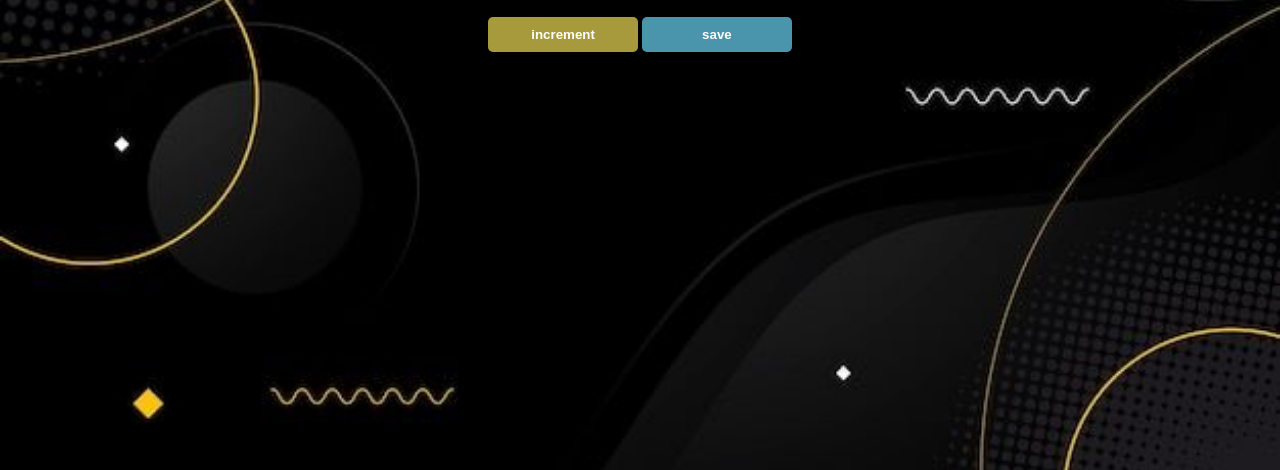
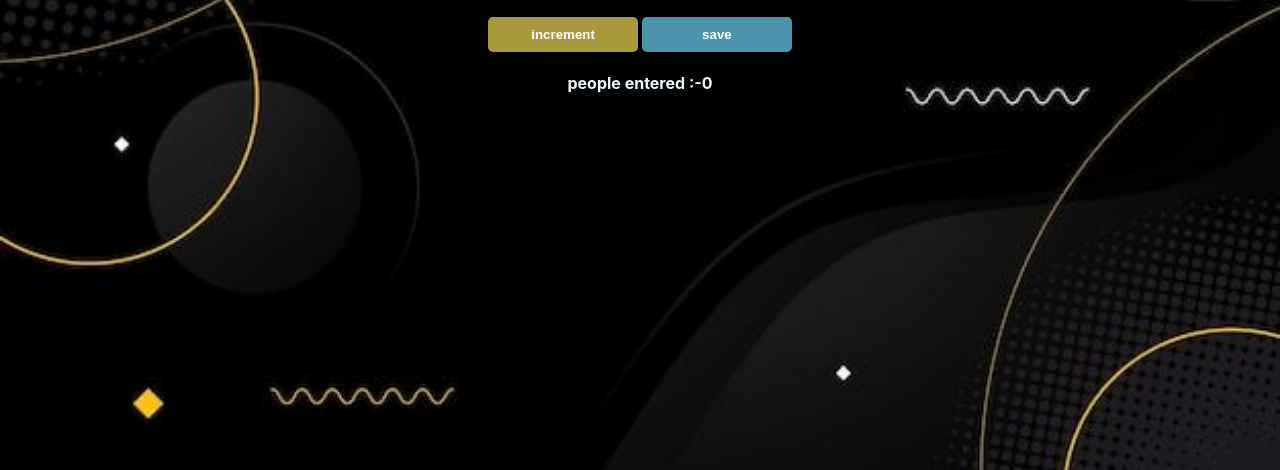
Before and after one commit to cyrinefakhfakh/passenger-counter, a plain HTML site: page learnjava/index.html in a window 1280 px wide. Both pictures are taken after a click on the button "save". Shown: the part 330-800 px from the top of the page. Drawn offline with Linux system fonts and the light colour scheme.

Commit message:
Add files via upload

```diff
--- a/learnjava/index.css
+++ b/learnjava/index.css
@@ -9,7 +9,9 @@ body {
 }
 
 
-
+p{
+    color: aliceblue;
+}
 h1 {
     margin-top: 10px;
     margin-bottom: 10px;
--- a/learnjava/index.html
+++ b/learnjava/index.html
@@ -8,6 +8,7 @@
             <h2 id="count-el">0</h2>
             <button id="increment-btn" onclick="increment()">increment</button>
             <button id="save-btn" onclick="save()">save</button>
+            <p id="people">people entered : </p>
             <script src="index.js"></script>
         </body>
 
--- a/learnjava/index.js
+++ b/learnjava/index.js
@@ -5,6 +5,9 @@ function increment(){
     countEl.innerText=count
 }
 function save(){
-
-    console.log(count)
+    let count12=document.getElementById("people")
+    count12.innerText=count12.innerText+"-"+count
+    console.log(count12)
+    count=0
+    countEl.innerText=0
   }
```
